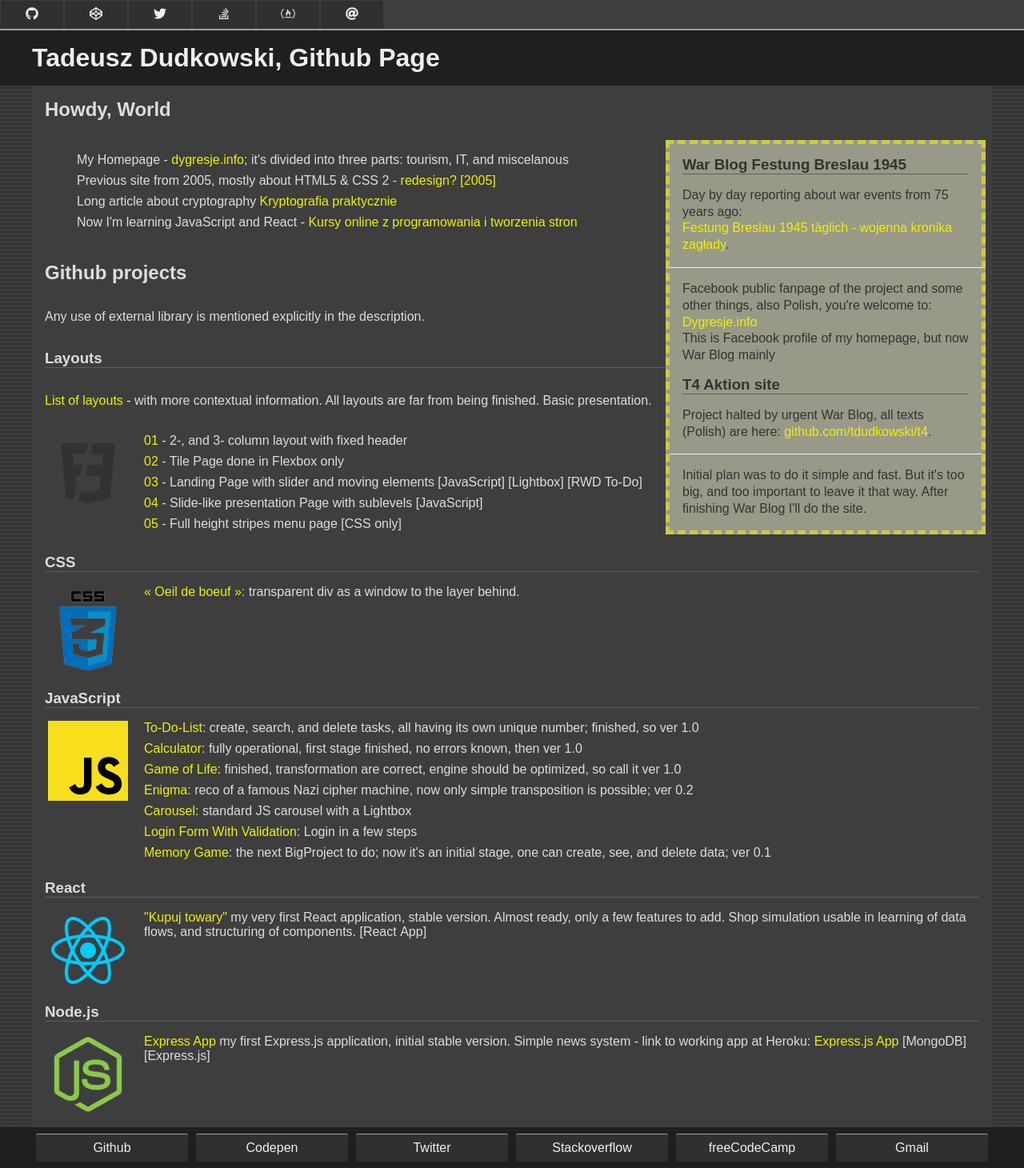
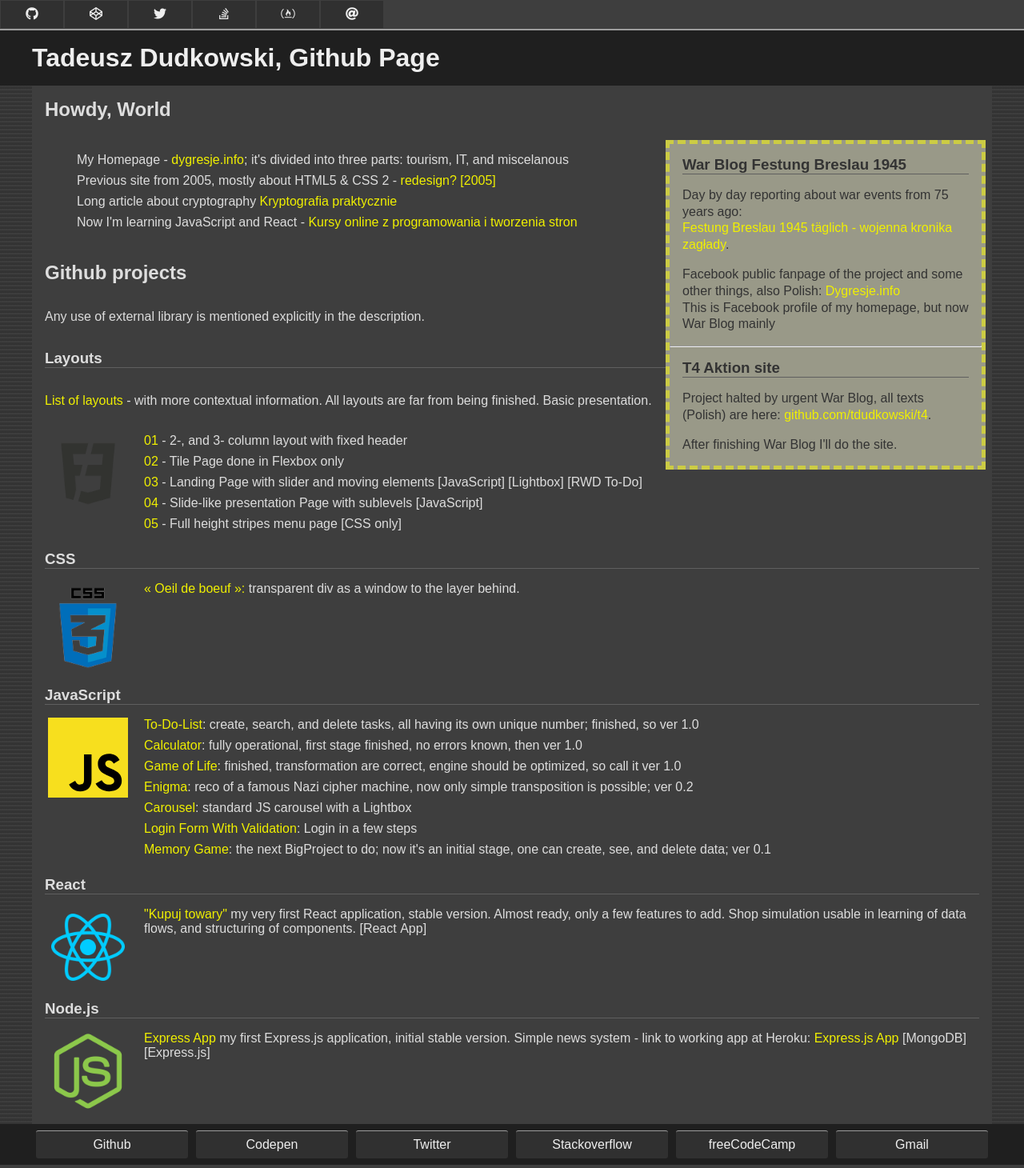
Before and after one commit to tdudkowski/tdudkowski.github.io, a Jekyll site: the page built from index.html, in a window 1280 px wide. Shown: the whole page at 80% size. Built offline with Jekyll 4.4.1, drawn with Linux system fonts in a browser that asks for light colours; nearby versions of some CDN libraries.

Commit message:
correct v2

```diff
--- a/index.html
+++ b/index.html
@@ -41,25 +41,21 @@
         >Festung Breslau 1945 täglich - wojenna kronika zagłady</a
       >.
     </p>
-    <hr />
     <p>
-      Facebook public fanpage of the project and some other things, also Polish,
-      you're welcome to:
+      Facebook public fanpage of the project and some other things, also Polish:
       <a href="https://www.facebook.com/dygresje.info/?modal=admin_todo_tour"
         >Dygresje.info</a
       ><br />
       This is Facebook profile of my homepage, but now War Blog mainly
     </p>
-
+    <hr />
     <h3>T4 Aktion site</h3>
     <p>
       Project halted by urgent War Blog, all texts (Polish) are here:
       <a href="https://github.com/tdudkowski/t4">github.com/tdudkowski/t4</a>.
     </p>
-    <hr />
     <p>
-      Initial plan was to do it simple and fast. But it's too big, and too
-      important to leave it that way. After finishing War Blog I'll do the site.
+      After finishing War Blog I'll do the site.
     </p>
   </div>
 
```
